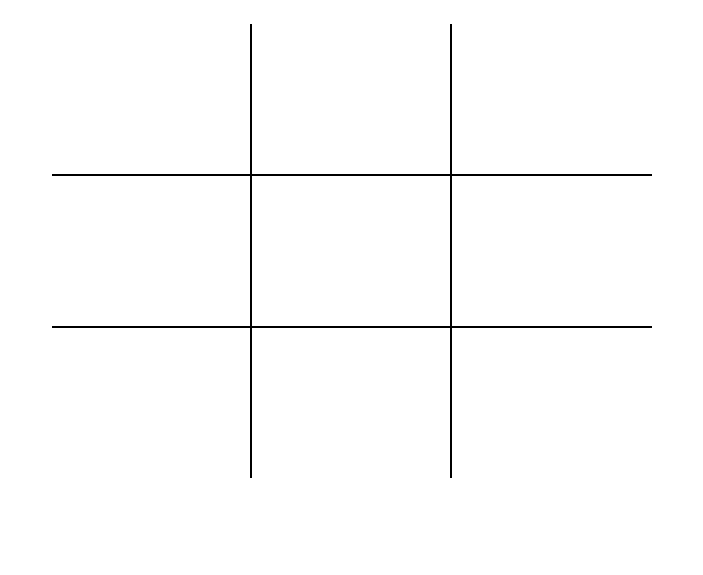
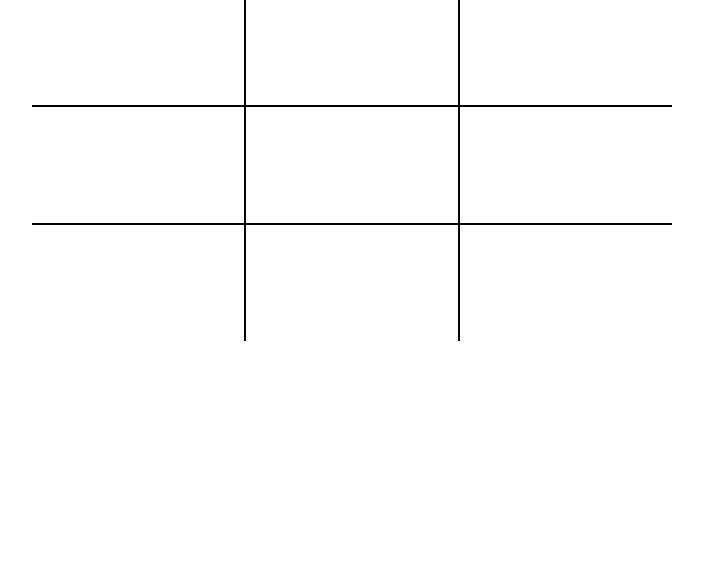
Before and after one commit to ArthurPdaSilva/jogo-da-velha, a plain HTML site: page index.html in a window 1280 px wide. Shown: the part 225-800 px from the top of the page, without its empty margins (288-991 px from the left). Drawn offline with Linux system fonts and the light colour scheme.

Commit message:
Update index.css

```diff
--- a/css/index.css
+++ b/css/index.css
@@ -31,13 +31,15 @@ div.container{
 /* Game Title */
 h1#titleGame{
   font-size: 3em;
+  margin-bottom: 50px;
 }
 
 /* Game container */
 div.tableGame{
-  margin-top: 40px;
-  display: grid;
-  height: 400px;
+  display: flex;
+  flex-direction: column;
+  height: 60vh;
+  width: 50vw;
 }
 
 /* Game Rows */
@@ -53,16 +55,14 @@ div.row:nth-child(1), div.row:nth-child(2){
 button.item{
   background-color: transparent;
   border: none;
-  width: 200px;
-  height: 150px;
-  padding: 20px;
+  width: 100%;
+  height: 116px;
   font-size: 4em;
 }
 
 button.item:nth-child(1), button.item:nth-child(2){
   border-right: 2px solid black;
 }
-
 
 /* Modal */
 div#modal{
@@ -91,3 +91,9 @@ div#modal div#modal-container{
   border-radius: 10px;
   gap: 1em;
 }
+
+@media(max-width: 600px){
+  div.tableGame{
+    width: 80vw;
+  }
+}
```
